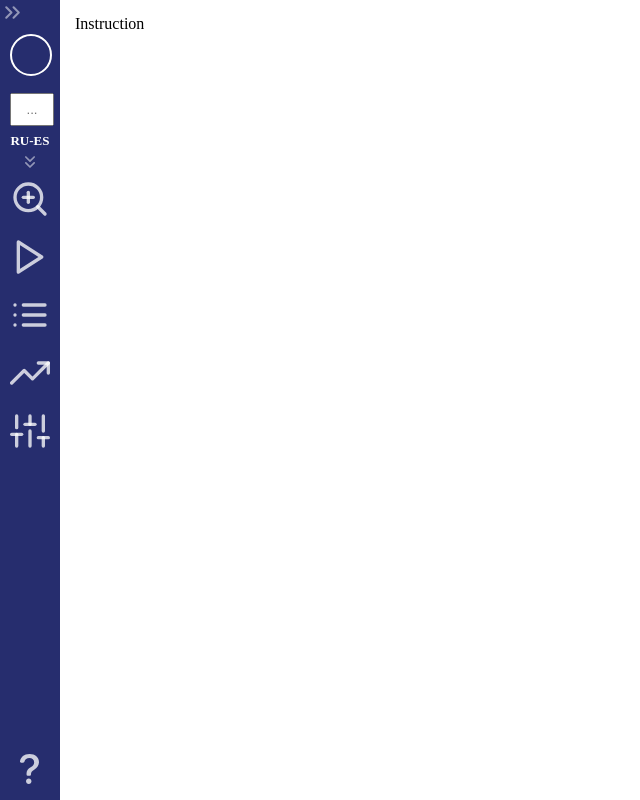
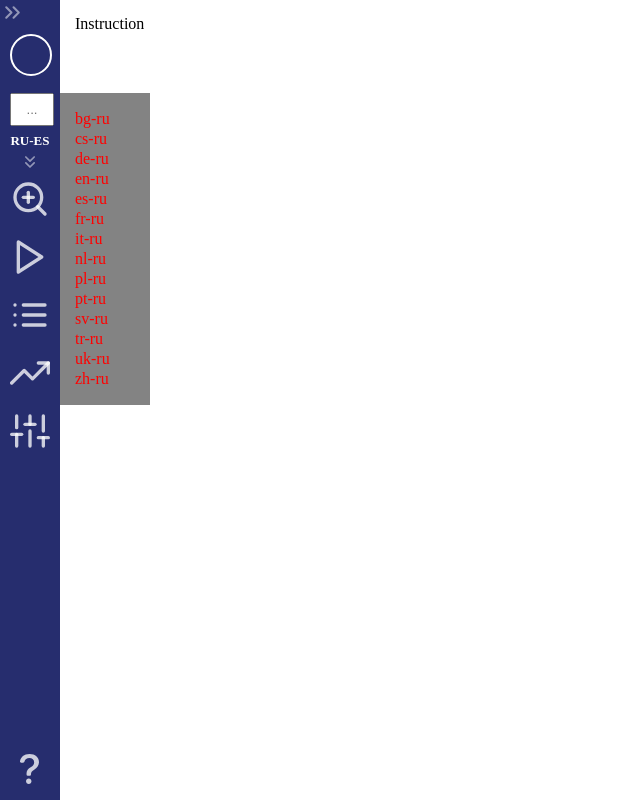
Before and after one commit to AlexCole999/second-project-eng, a React app: page / in a window 1280 px wide. Shown: the whole page, without its empty margins (0-640 px from the left). Built offline with nearby package versions, Linux system fonts and the light colour scheme.

Commit message:
little fix

```diff
--- a/src/App/Nav/NavSearch/NavSearch.scss
+++ b/src/App/Nav/NavSearch/NavSearch.scss
@@ -1,11 +1,23 @@
 .NavSearch {
   max-width: 85%;
   padding: 7px 10px 0px 10px;
+  position: relative;
 
   input {
     width: 100%;
     padding: 7px 0px;
     text-align: center;
+    position: relative;
+  }
+
+  &__searchedWords {
+    min-width: 100%;
+    min-height: 100%;
+    background-color: rgb(131, 131, 131);
+    position: absolute;
+    color: red;
+    left: 60px;
+    padding: 15px;
   }
 
   &__languages {
@@ -15,6 +27,13 @@
     display: flex;
     flex-direction: column;
     align-items: center;
+  }
+
+  &__selectedLanguage {
+    margin: 7px 0px 3px 0px;
+    font-weight: bold;
+    font-size: 13px;
+    text-transform: uppercase;
   }
 
   &__languagesListTrigger {
@@ -31,13 +50,6 @@
     &_opened {
       transform: rotate(90deg) rotateY(180deg);
     }
-  }
-
-  &__selectedLanguage {
-    margin: 7px 0px 3px 0px;
-    font-weight: bold;
-    font-size: 13px;
-    text-transform: uppercase;
   }
 
   &__languagesList {
--- a/src/App/Nav/NavSearch/NavSearch.tsx
+++ b/src/App/Nav/NavSearch/NavSearch.tsx
@@ -11,6 +11,7 @@ type Props = {}
 export default function NavSearch({ }: Props) {
 
   const [selectedLanguage, setSelectedLanguage] = useState('ru-es')
+
   const languageList = useRef(null);
   const languageListTrigger = useRef(null);
 
@@ -44,6 +45,12 @@ export default function NavSearch({ }: Props) {
 
   return (
     <div className="NavSearch">
+      <div className="NavSearch__searchedWords">
+        {languages.map(x =>
+          <div className="NavSearch__languageListElem">
+            {x}
+          </div>)}
+      </div>
       <input placeholder="..."
         type="input"
         onChange={
```
